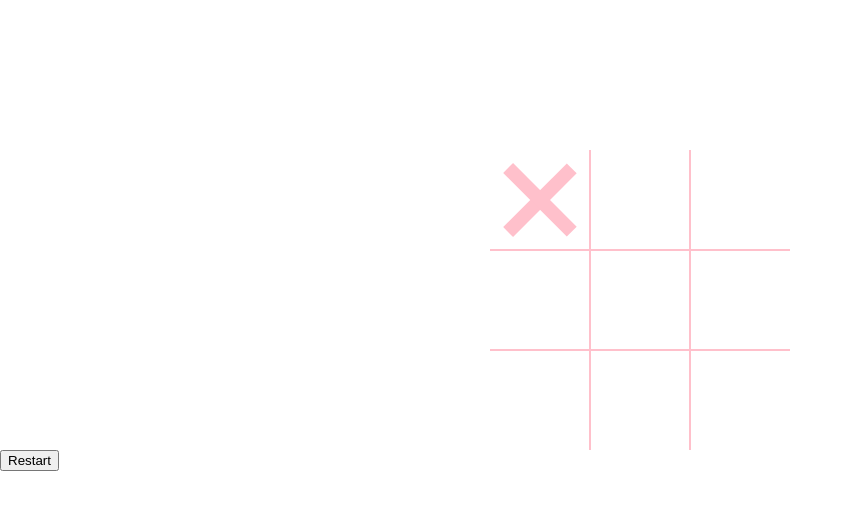
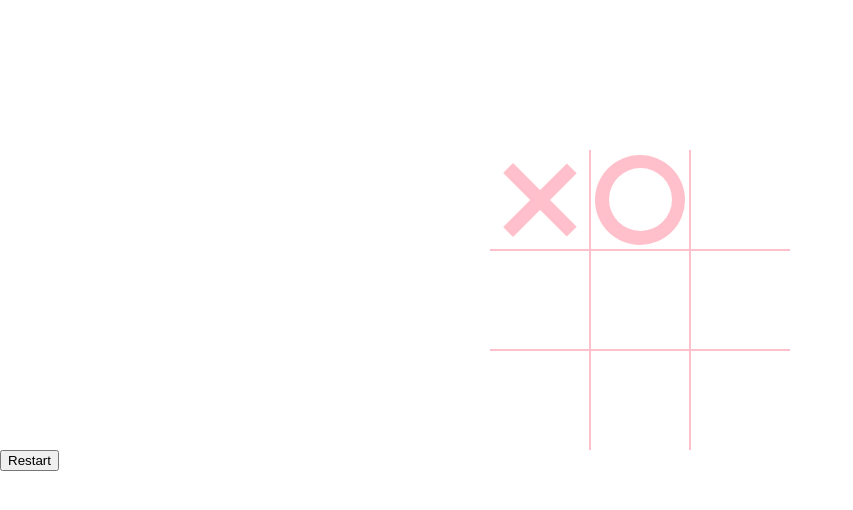
Before and after one commit to Ellie575/vanillajavascript-tic-tac-toe-game, a plain HTML site: page index.html in a window 1280 px wide. Shown: the whole page, without its empty margins (0-853 px from the left). Drawn offline with Linux system fonts and the light colour scheme.

Commit message:
Added CSS for circle

```diff
--- a/index.html
+++ b/index.html
@@ -11,7 +11,7 @@
   <body>
     <div class="board" id="board">
       <div class="cell x" data-cell></div>
-      <div class="cell" data-cell></div>
+      <div class="cell circle" data-cell></div>
       <div class="cell" data-cell></div>
       <div class="cell" data-cell></div>
       <div class="cell" data-cell></div>
--- a/styles.css
+++ b/styles.css
@@ -71,3 +71,22 @@ body {
 .cell.x::after {
   transform: rotate(-45deg);
 }
+
+.cell.circle::before,
+.cell.circle::after {
+  content: "";
+  position: absolute;
+  border-radius: 50%;
+}
+
+.cell.circle::before {
+  width: var(--mark-size);
+  height: var(--mark-size);
+  background-color: pink;
+}
+
+.cell.circle::after {
+  width: calc(var(--mark-size) * 0.7);
+  height: calc(var(--mark-size) * 0.7);
+  background-color: white;
+}
```
